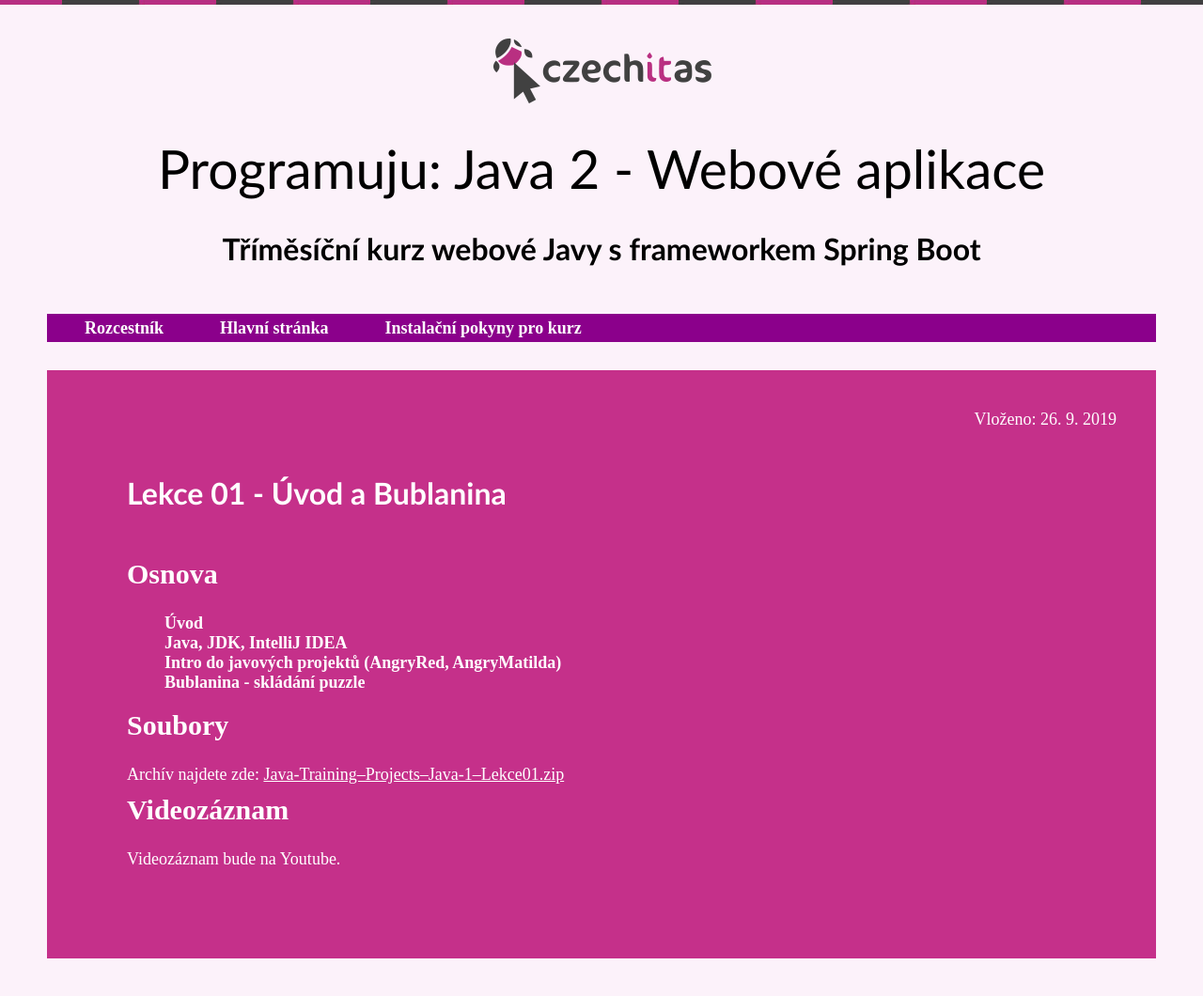
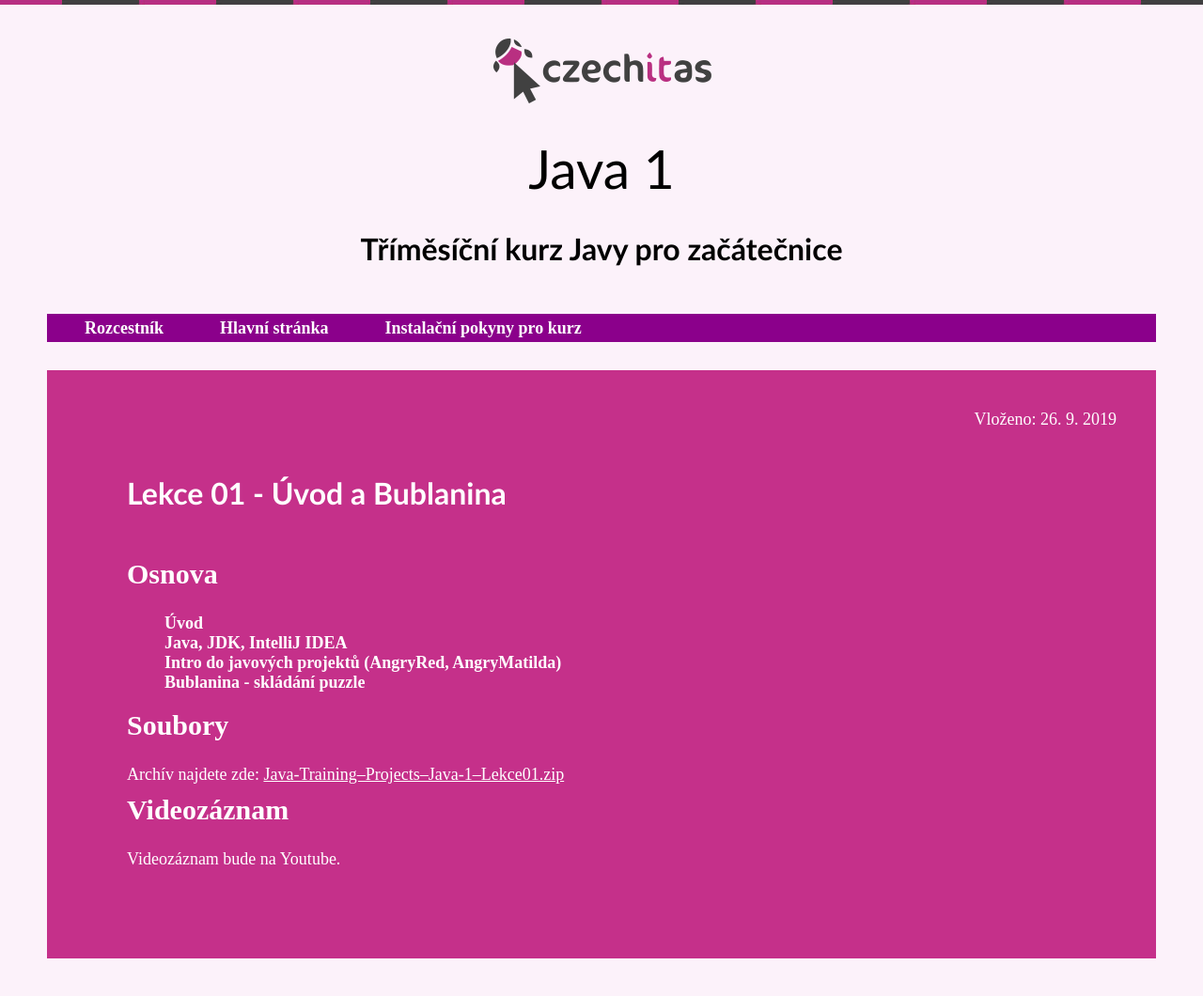
Before and after one commit to czechitas/java-web, a Jekyll site: the page built from docs/2019-podzim/java1/_posts/2019-09-26-lekce01.md, in a window 1280 px wide. Shown: the whole page at 94% size. Built offline with Jekyll 4.4.1, drawn with Linux system fonts in a browser that asks for light colours.

Commit message:
Added title

```diff
--- a/docs/_includes/2019-podzim/java1/title.html
+++ b/docs/_includes/2019-podzim/java1/title.html
@@ -3,7 +3,7 @@
 </div>
 
 <div id="title">
-    <h1>Programuju: Java 2 - Webové aplikace</h1>
+    <h1>Java 1</h1>
 
-    <h2>Tříměsíční kurz webové Javy s frameworkem Spring Boot</h2>
+    <h2>Tříměsíční kurz Javy pro začátečnice</h2>
 </div>
```
